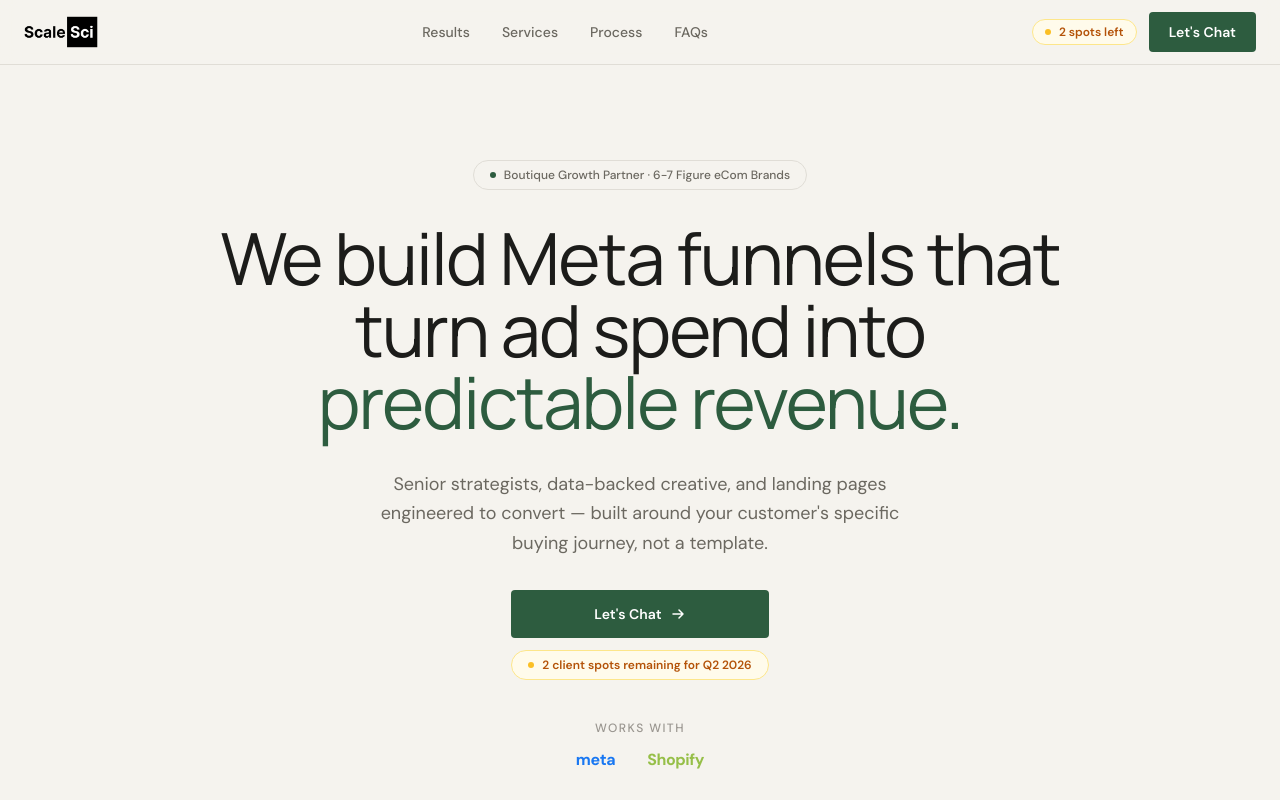
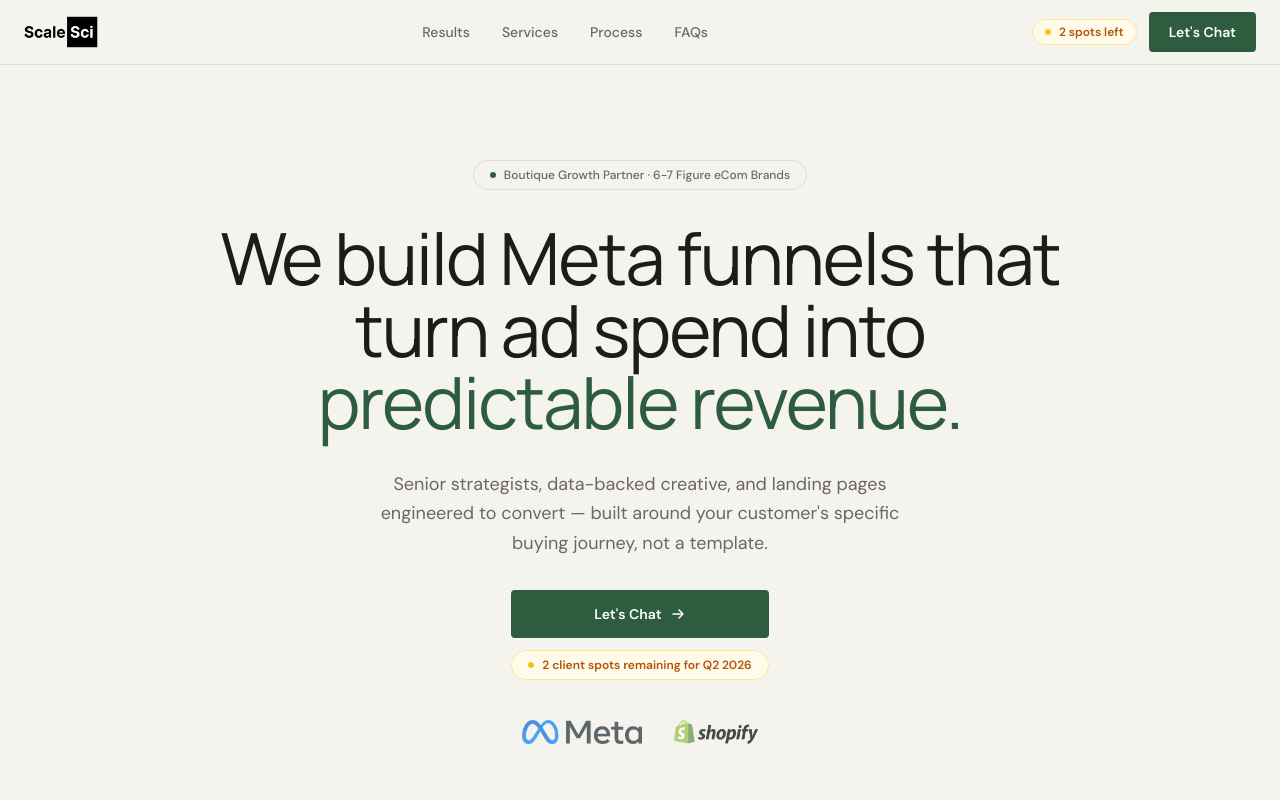
Before and after one commit to havinfun47/ss-main-website, a Next.js app: page /ss-main-website/ in a window 1280 px wide. Shown: the top 800 px of the page. Built offline with nearby package versions, Linux system fonts and the light colour scheme.

Commit message:
Use meta-logo.png and shopify-logo.png in hero, remove Works with label

```diff
--- a/src/components/Hero.tsx
+++ b/src/components/Hero.tsx
@@ -1,4 +1,7 @@
 import Link from "next/link";
+import Image from "next/image";
+
+const BASE = process.env.NEXT_PUBLIC_BASE_PATH ?? "";
 
 
 export default function Hero() {
@@ -38,12 +41,9 @@ export default function Hero() {
         </div>
 
         {/* Partner logos */}
-        <div className="flex flex-col items-center gap-3 mt-2">
-          <p className="text-xs text-tertiary uppercase tracking-widest font-medium" style={{ letterSpacing: "0.12em" }}>Works with</p>
-          <div className="flex items-center gap-8">
-            <span className="font-sans text-base font-bold tracking-tight" style={{ color: "#1877F2" }}>meta</span>
-            <span className="font-sans text-base font-bold tracking-tight" style={{ color: "#96BF48" }}>Shopify</span>
-          </div>
+        <div className="flex items-center gap-8 mt-2">
+          <Image src={`${BASE}/images/meta-logo.png`} alt="Meta" width={80} height={24} className="h-6 w-auto opacity-70" />
+          <Image src={`${BASE}/images/shopify-logo.png`} alt="Shopify" width={90} height={24} className="h-6 w-auto opacity-70" />
         </div>
 
       </div>
```
